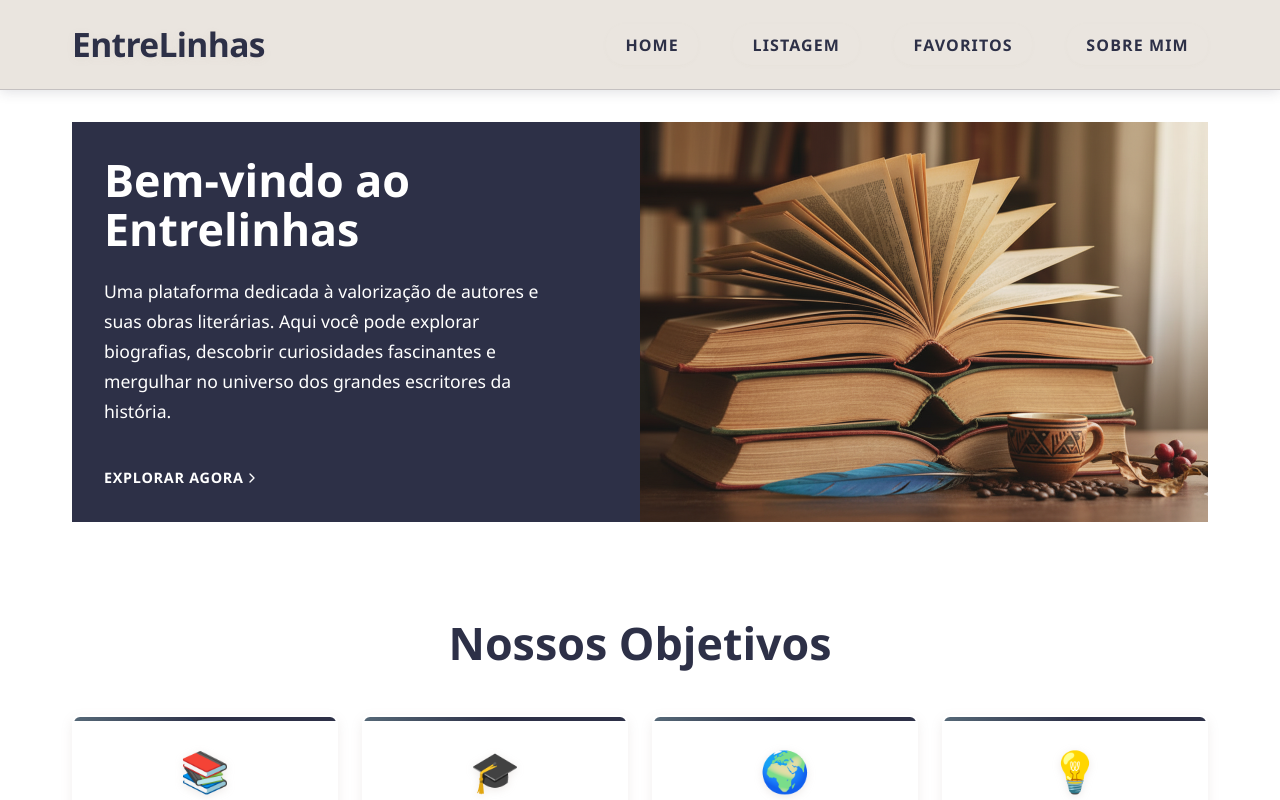
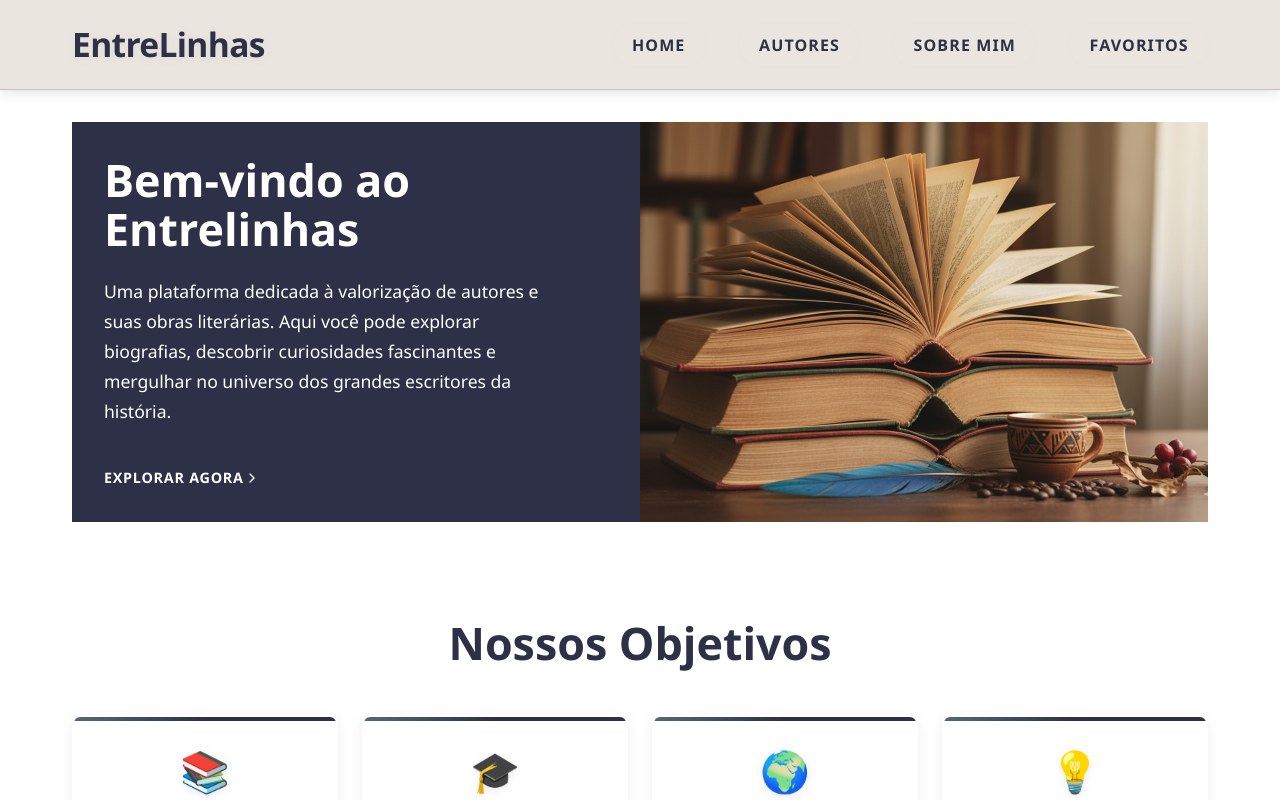
Before and after one commit to Mariaeduardar07/Entrelinhas, a Next.js app: page / in a window 1280 px wide. Shown: the top 800 px of the page. Built offline with nearby package versions, Linux system fonts and the light colour scheme.

Commit message:
feat: update navigation links in Header component

```diff
--- a/src/components/header/index.jsx
+++ b/src/components/header/index.jsx
@@ -19,17 +19,17 @@ export default function Header() {
             </li>
             <li className={styles.navItem}>
               <Link href="/listagem" className={styles.navLink}>
-                Listagem
+                Autores
+              </Link>
+            </li>
+            <li className={styles.navItem}>
+              <Link href="/sobre" className={styles.navLink}>
+                Sobre Mim
               </Link>
             </li>
             <li className={styles.navItem}>
               <Link href="/favoritos" className={styles.navLink}>
                 Favoritos
-              </Link>
-            </li>
-            <li className={styles.navItem}>
-              <Link href="/sobre" className={styles.navLink}>
-                Sobre Mim
               </Link>
             </li>
           </ul>
```
